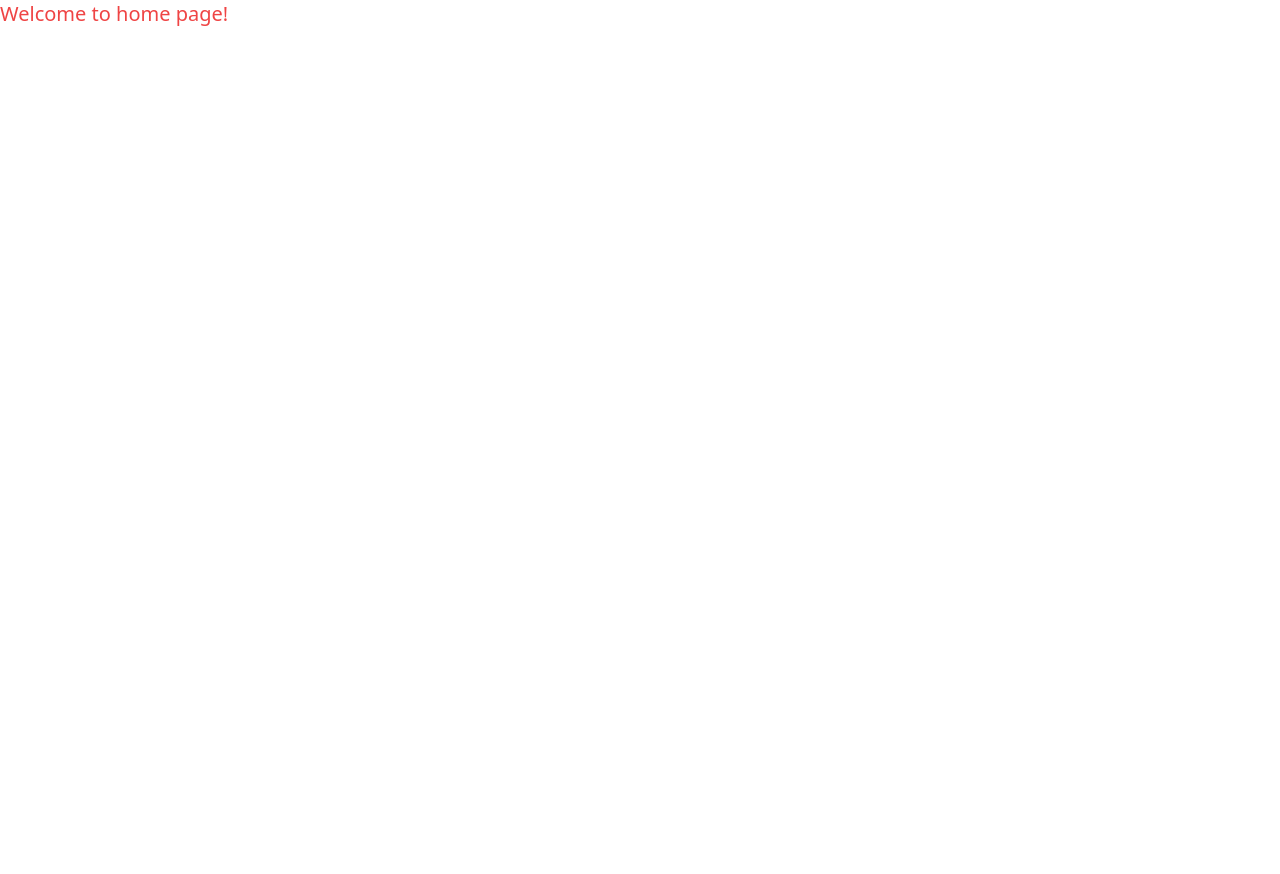
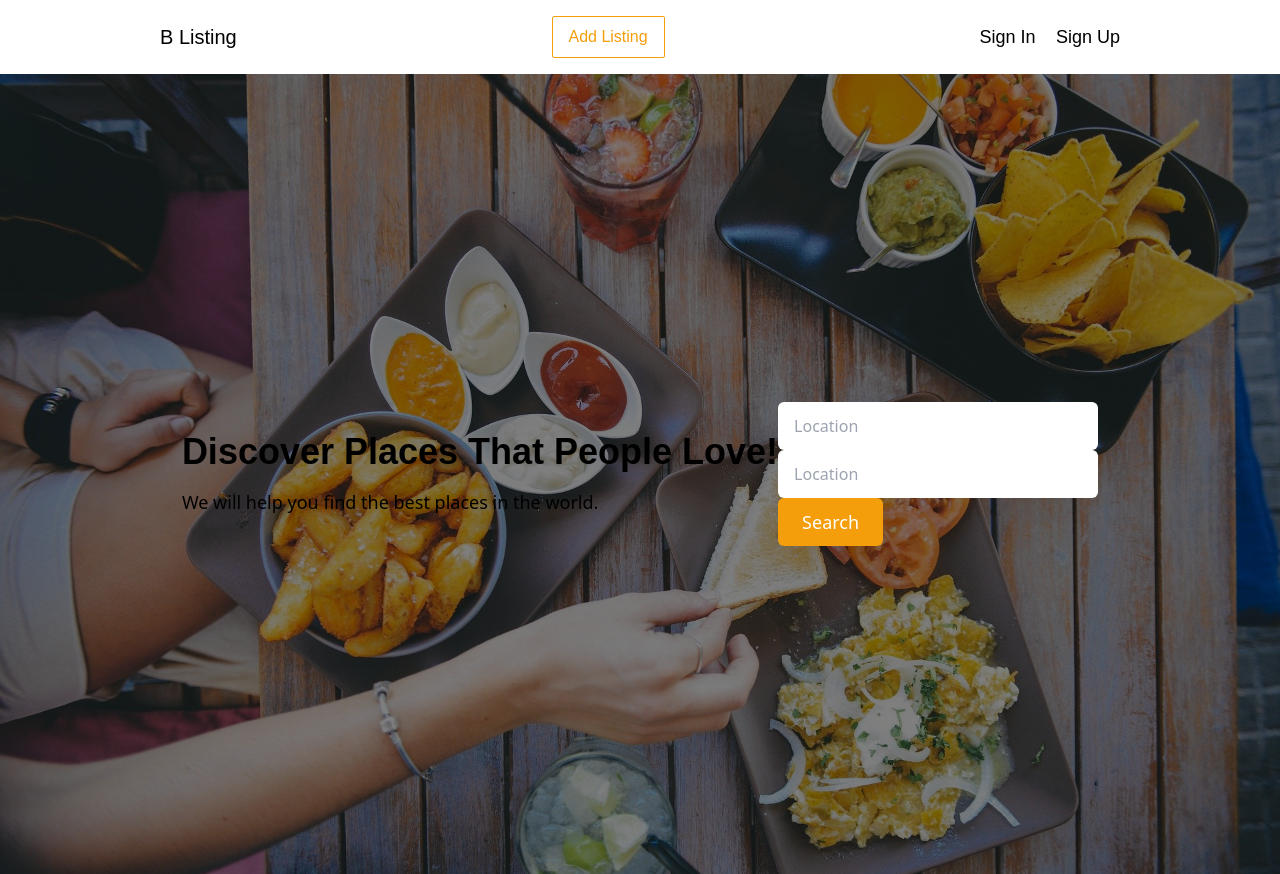
Before and after one commit to AP8673/T_Listing, a website: page index.html in a window 1280 px wide. Before the commit the page ends 800 px from the top, so only its background shows below. Drawn offline with Linux system fonts and the light colour scheme.

Commit message:
navbar and banner created

```diff
--- a/index.html
+++ b/index.html
@@ -8,6 +8,50 @@
     <link rel="stylesheet" href="dist/css/output.css">
 </head>
 <body>
-    <p class="text-xl text-red-500">Welcome to home page!</p>
+    <nav>
+        <div class="w-9/12 mx-auto py-4 flex justify-between items-center font-comf">
+            <div>
+                <a href="#" class="text-xl">B Listing</a>
+            </div>
+
+            <div>
+                <button class="py-2 px-4 rounded-sm border text-amber-500 border-amber-500 bg-transparent hover:bg-amber-500 hover:text-white transition-all">Add Listing</button>
+            </div>
+
+            <div class="space-x-4">
+                <button class="text-lg">Sign In</button>
+                <button class="text-lg">Sign Up</button>
+            </div>
+        </div>
+    </nav>
+
+    <div class="relative h-screen">
+        <img src="src/assets/images/hero/banner.jpg" alt="" class="h-full w-full object-cover">
+        <div class="absolute inset-0 bg-black/50"></div>
+        <div class="absolute inset-0 h-full w-full">
+            <div class="flex min-h-full w-full items-center justify-center">
+                <div>
+                    <p class="text-4xl capitalize font-bold mb-4 font-comf">Discover places that people love!</p>
+                    <p class="text-lg">We will help you find the best places in the world.</p>
+                </div>
+
+                <div>
+                    <div>
+                        <input type="text" placeholder="Location" class="rounded-md w-80 bg-white text-gray-600 py-3 px-4 focus:outline-none">
+                    </div>
+                    <div>
+                        <input type="text" placeholder="Location" class="rounded-md w-80 bg-white text-gray-600 py-3 px-4 focus:outline-none">
+                    </div>
+                    <div>
+                        <button class="rounded-md py-2.5 px-6 bg-amber-500 text-lg text-white hover:bg-amber-600">Search</button>
+                    </div>
+                </div>
+
+                <div>
+
+                </div>
+            </div>
+        </div>
+    </div>
 </body>
 </html>
--- a/package.json
+++ b/package.json
@@ -1,5 +1,8 @@
 {
   "devDependencies": {
     "tailwindcss": "^3.1.8"
+  },
+  "dependencies": {
+    "watch": "^1.0.2"
   }
 }
--- a/src/css/input.css
+++ b/src/css/input.css
@@ -1,3 +1,5 @@
+@import url('https://fonts.googleapis.com/css2?family=Roboto:ital,wght@0,300;1,100;1,300&display=swap');
+
 @tailwind base;
 @tailwind components;
 @tailwind utilities;
--- a/tailwind.config.js
+++ b/tailwind.config.js
@@ -1,8 +1,18 @@
 /** @type {import('tailwindcss').Config} */
+const defaultTheme = require('tailwindcss/defaultTheme');
 module.exports = {
   content: ["*.{html,js}"],
   theme: {
-    extend: {},
+    extend: {
+      fontFamily: {
+        'comf':['Comfortaa', 'sans-serif'],
+        'lora':['Lora', 'serif'],
+        'nun':['Nunito', 'sans-serif'],
+        'libre':['Libre Baskerville', 'serif'],
+        'monte':['Montserrat', 'sans-serif'],
+        sans:['Nunito', ...defaultTheme.fontFamily.sans],
+      }
+    },
   },
   plugins: [],
 }
```
Also changed, not shown: dist/css/output.css, src/assets/images/hero/banner.jpg (added), 1 other file.
